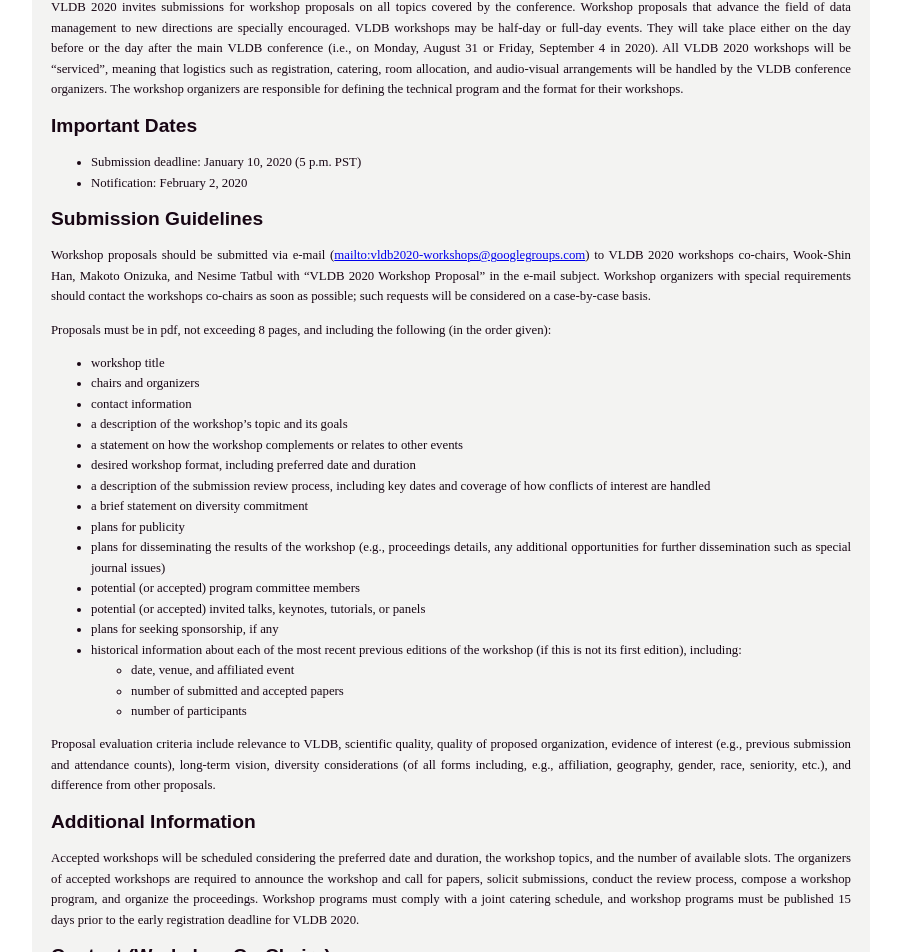
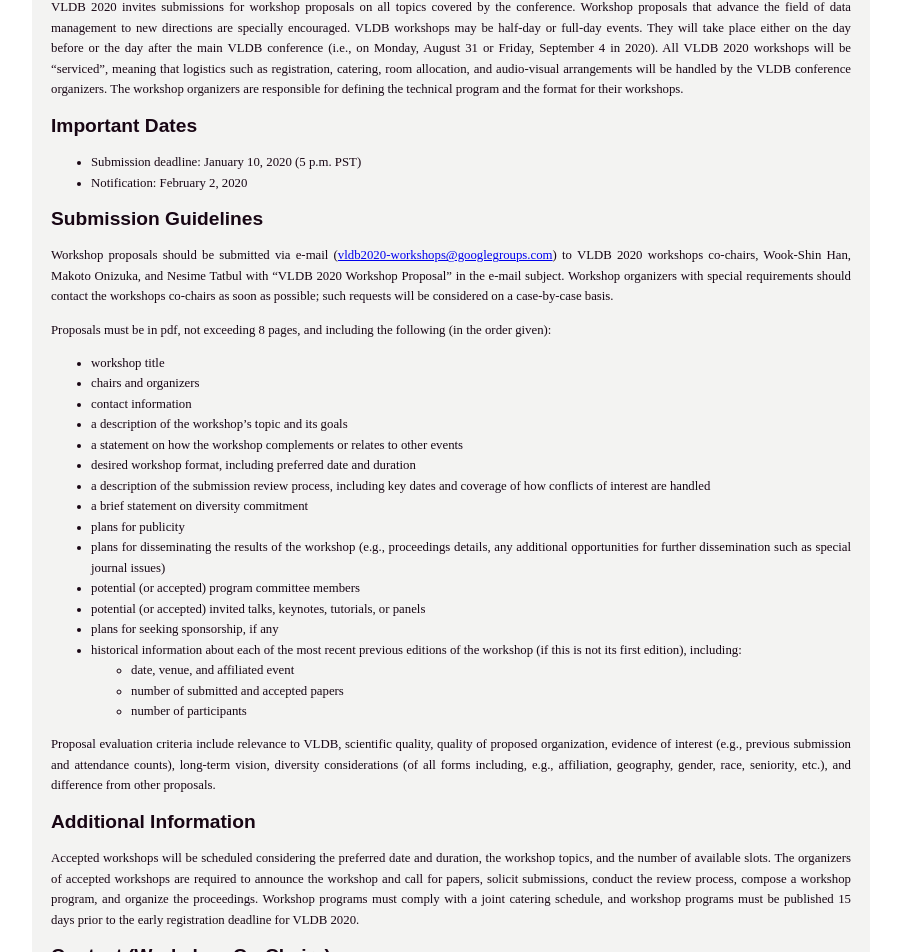
Before and after one commit to VLDB2020/developer-preview, a Jekyll site: the page built from call4workshops.md, in a window 1280 px wide. Shown: the part 1590-2542 px from the top of the page, without its empty margins (189-1090 px from the left). Built offline with Jekyll 4.4.1, drawn with Linux system fonts in a browser that asks for light colours; nearby versions of some CDN libraries; some web fonts are replaced; comment, search, counter and statistics services are not loaded; some of the changed text lies outside the part shown.

Commit message:
add mailto

```diff
--- a/call4workshops.md
+++ b/call4workshops.md
@@ -18,7 +18,7 @@
 
 ## Submission Guidelines
 
-Workshop proposals should be submitted via e-mail (**[mailto:vldb2020-workshops@googlegroups.com](vldb2020-workshops@googlegroups.com)**) to VLDB 2020 workshops co-chairs, Wook-Shin Han, Makoto Onizuka, and Nesime Tatbul with "**VLDB 2020 Workshop Proposal**" in the e-mail subject. Workshop organizers with special requirements should contact the workshops co-chairs as soon as possible; such requests will be considered on a case-by-case basis.
+Workshop proposals should be submitted via e-mail (**[vldb2020-workshops@googlegroups.com](mailto:vldb2020-workshops@googlegroups.com)**) to VLDB 2020 workshops co-chairs, Wook-Shin Han, Makoto Onizuka, and Nesime Tatbul with "**VLDB 2020 Workshop Proposal**" in the e-mail subject. Workshop organizers with special requirements should contact the workshops co-chairs as soon as possible; such requests will be considered on a case-by-case basis.
 
 Proposals must be in pdf, **not exceeding 8 pages**, and including the following (in the order given):
 * workshop title
@@ -48,7 +48,7 @@
 
 ## Contact (Workshop Co-Chairs)
 
-* Contact email: [mailto:vldb2020-workshops@googlegroups.com](vldb2020-workshops@googlegroups.com)
+* Contact email: [vldb2020-workshops@googlegroups.com](mailto:vldb2020-workshops@googlegroups.com)
    * Wook-Shin Han (POSTECH)
    * Makoto Onizuka (Osaka University)
    * Nesime Tatbul (Intel Labs and MIT)
```
